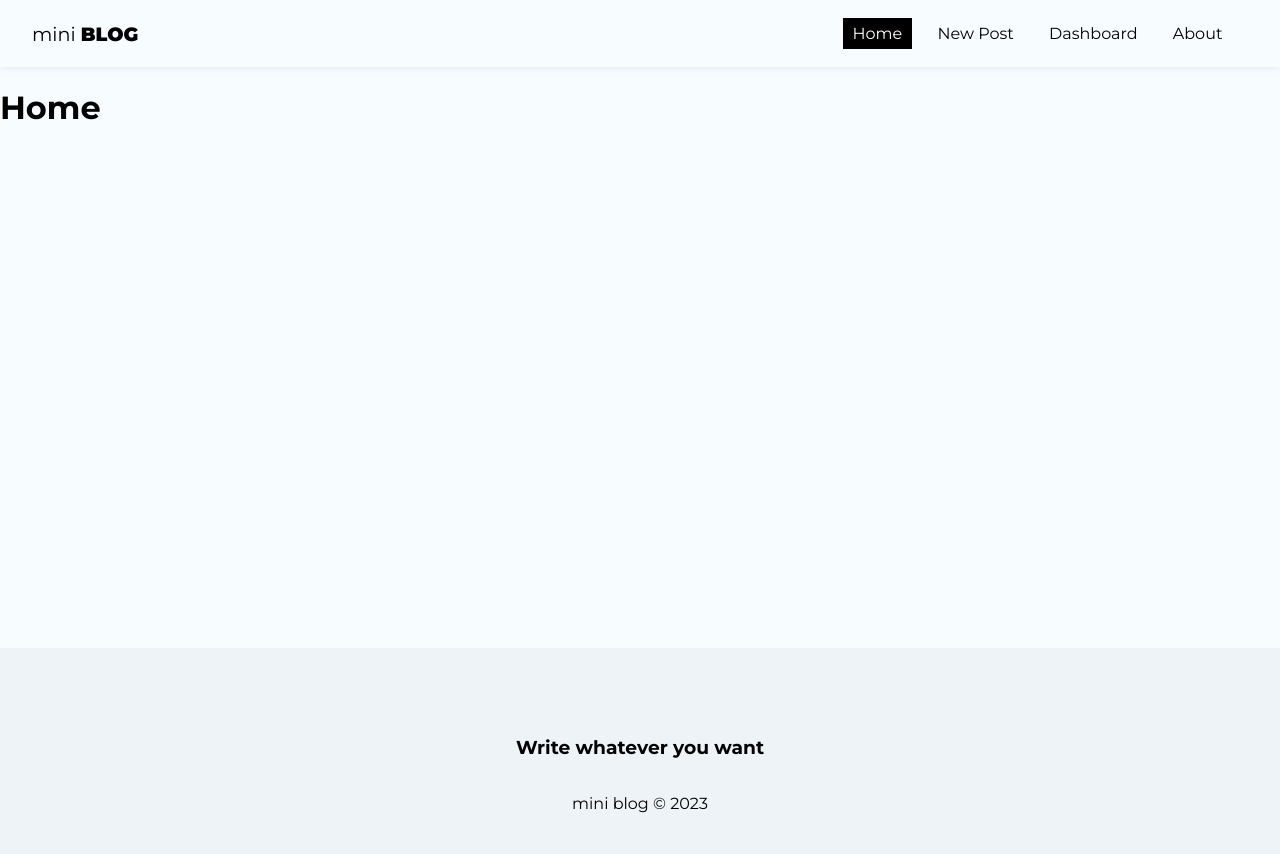
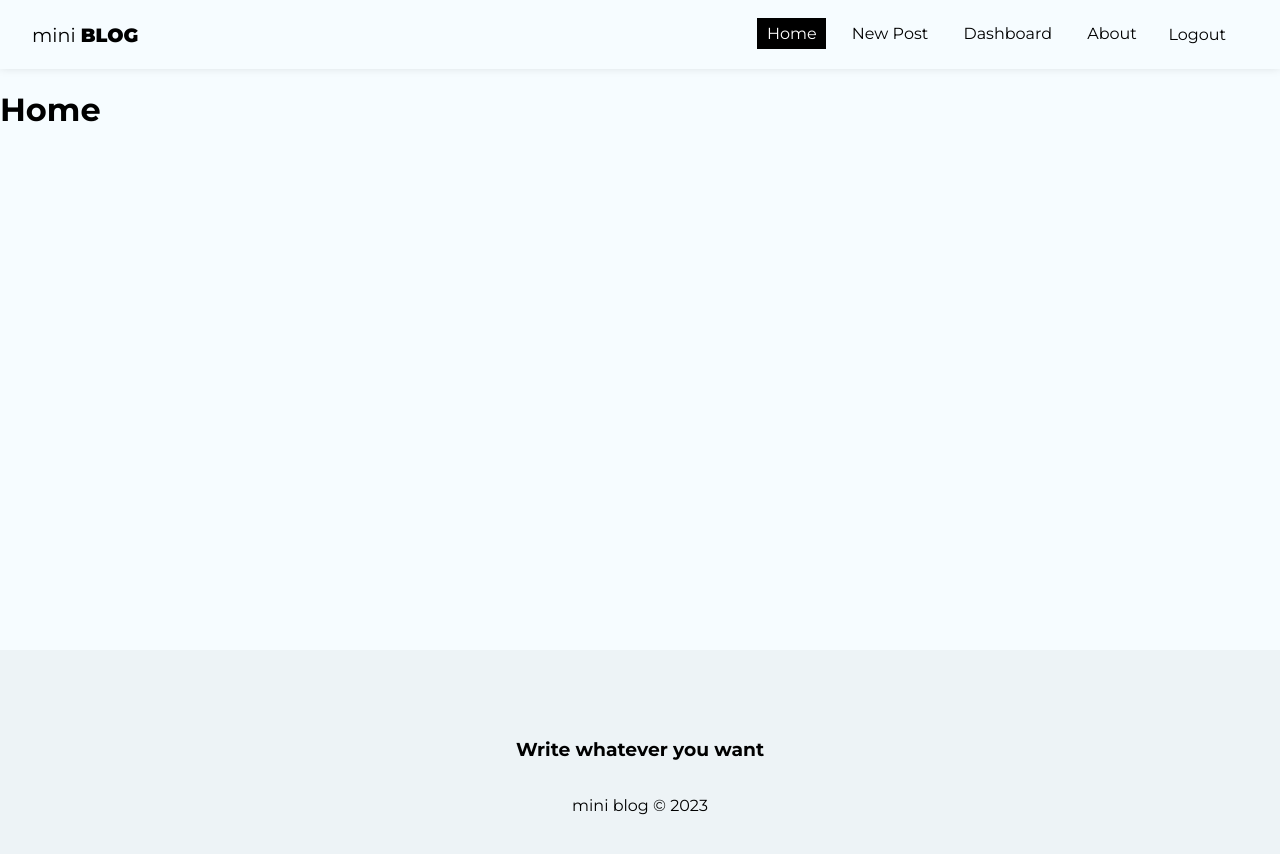
Before and after one commit to throcha3/reactjs-miniblog, a React (Create React App) app: page / in a window 1280 px wide. Shown: the top 854 px of the page. Built offline with nearby package versions, Linux system fonts and the light colour scheme; no server answers; sample sign-in values are in the browser's storage.

Commit message:
feat: create logout function

```diff
--- a/src/components/Navbar.js
+++ b/src/components/Navbar.js
@@ -8,6 +8,7 @@
 
 const Navbar = () => {
   const { user } = useAuthValue();
+  const { logout } = useAuthentication();
 
   return (
     <nav className={styles.navbar}>
@@ -71,6 +72,11 @@
             About
           </NavLink>
         </li>
+        {user && (
+          <li>
+            <button onClick={logout}>Logout</button>
+          </li>
+        )}
       </ul>
     </nav>
   );
--- a/src/hooks/useAuthentication.js
+++ b/src/hooks/useAuthentication.js
@@ -61,6 +61,11 @@
     }
   };
 
+  const logout = () => {
+    checkIfIsCancelled();
+    signOut(auth);
+  };
+
   useEffect(() => {
     return () => setCancelled(true);
   }, []);
@@ -70,5 +75,6 @@
     createUser,
     error,
     loading,
+    logout,
   };
 };
```
